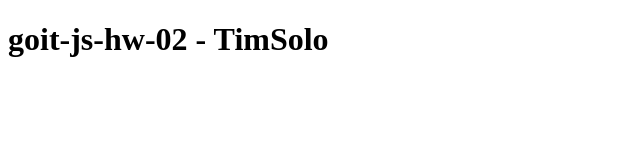
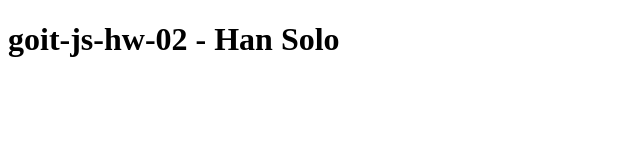
Before and after one commit to vrong617/goit-js-hw-02, a plain HTML site: page index.html in a window 1280 px wide. Shown: the full height of the page, 0-640 px from the left. Drawn offline with Linux system fonts and the light colour scheme.

Commit message:
Update index.html

```diff
--- a/index.html
+++ b/index.html
@@ -8,7 +8,7 @@
 </head>
 
 <body>
-  <h1>goit-js-hw-02 - TimSolo</h1>
+  <h1>goit-js-hw-02 - Han Solo</h1>
 
   <script src="./js/task-1.js"></script>
   <script src="./js/task-2.js"></script>
```
